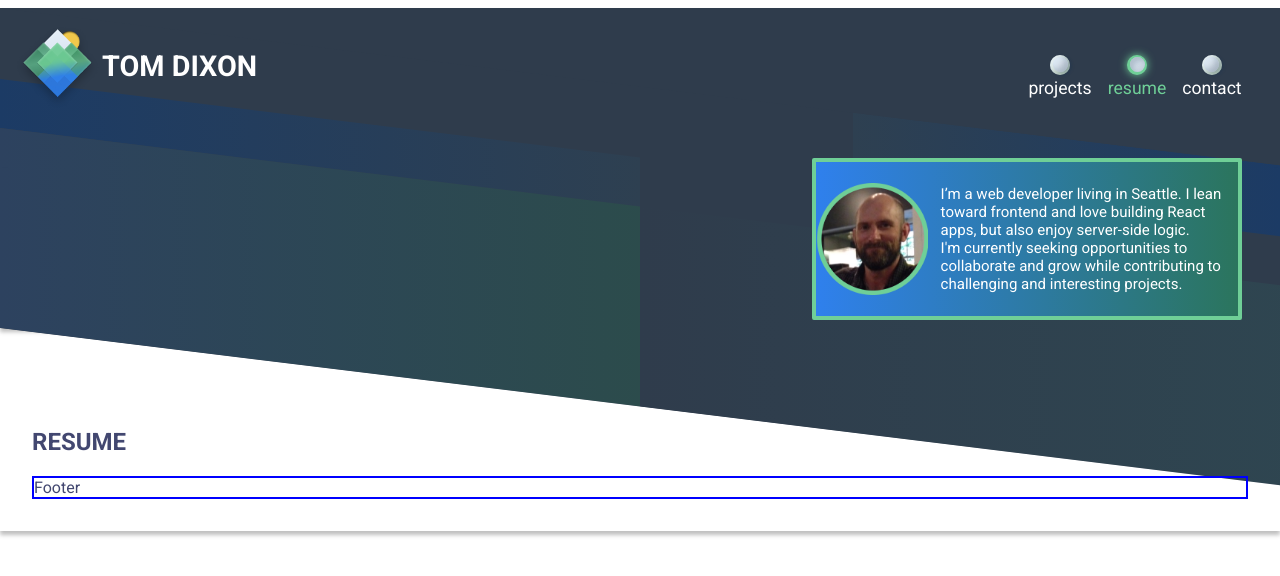
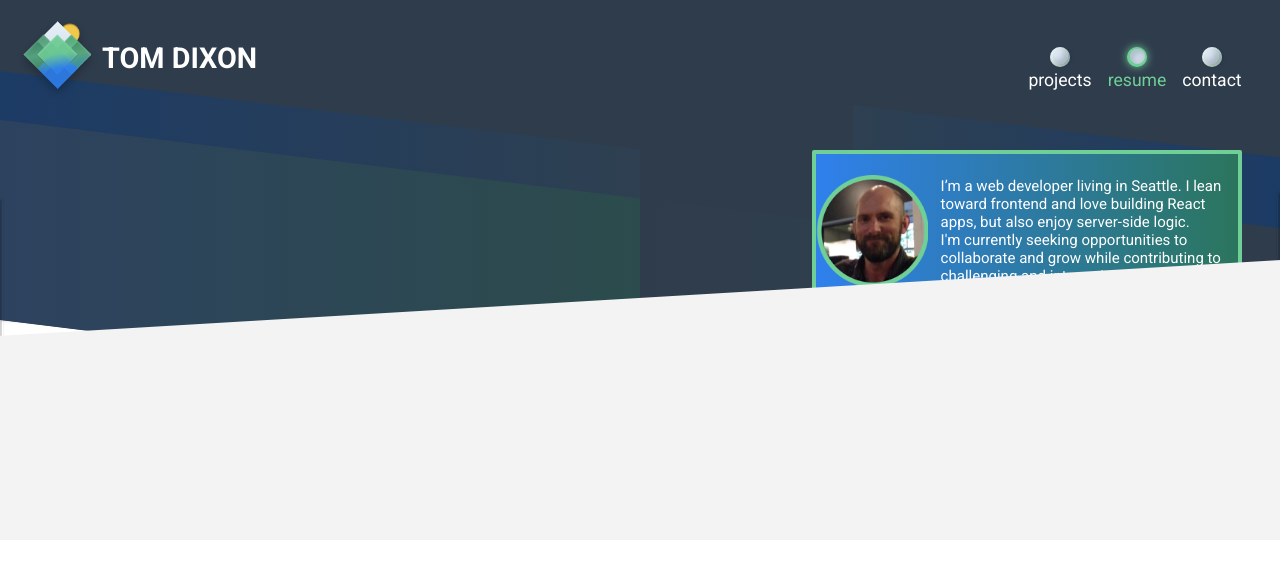
Before and after one commit to chefThomas/dev-folio, a React (Create React App) app: page /resume in a window 1280 px wide. Shown: the top 576 px of the page. Built offline with nearby package versions, Linux system fonts and the light colour scheme.

Commit message:
fix #14 and solve page box-shadow undoc'd issue

```diff
--- a/src/components/Footer.jsx
+++ b/src/components/Footer.jsx
@@ -1,7 +1,4 @@
 import React from "react";
-
-const Footer = (props) => (
-  <footer style={{ border: "2px solid blue" }}>Footer</footer>
-);
+const Footer = (props) => <footer className='Footer'></footer>;
 
 export default Footer;
--- a/src/components/Page.jsx
+++ b/src/components/Page.jsx
@@ -1,7 +1,14 @@
 import React from "react";
 
-const Page = ({ children }) => {
-  return <section className='Page'>{children}</section>;
+const Page = ({ children, styles }) => {
+  return (
+    <section className={`Page ${styles}`}>
+      {" "}
+      <div className='Page__left-shadow'></div>
+      <div className='Page__right-shadow'></div>
+      {children}
+    </section>
+  );
 };
 
 export default Page;
--- a/src/components/ProjectsPage.jsx
+++ b/src/components/ProjectsPage.jsx
@@ -62,6 +62,7 @@ const ProjectsPage = () => {
         liveSiteUrl='https://chefthomas.github.io/pluma/'
         repoUrl='https://github.com/chefThomas/pluma'
       />
+
       <Footer />
     </Page>
   );
--- a/src/stylesheets/css/main.css
+++ b/src/stylesheets/css/main.css
@@ -13,9 +13,10 @@ html {
 body {
   font-family: Roboto, sans-serif;
   max-width: 1300px;
-  box-shadow: 0px 4px 4px rgba(0, 0, 0, 0.25);
+  box-shadow: 0px 0px 4px rgba(0, 0, 0, 0.25);
   margin-left: auto;
-  margin-right: auto; }
+  margin-right: auto;
+  margin-top: 0; }
 
 button {
   all: unset;
@@ -133,7 +134,7 @@ button:focus {
   .Button-on-light-bg {
     color: #2f3c4c;
     border: 1px solid #2f3c4c;
-    box-shadow: 0px 4px 4px rgba(0, 0, 0, 0.25);
+    box-shadow: 0px 0px 4px rgba(0, 0, 0, 0.25);
     transition: all 0.4s; }
     .Button-on-light-bg:hover {
       transform: translateY(1px);
@@ -211,7 +212,12 @@ button:focus {
     font-size: calc(13px + 0.16vw); }
 
 .Footer {
-  border: 1px solid red; }
+  position: absolute;
+  bottom: -12%;
+  left: -3px;
+  width: calc(100% + 5px);
+  height: 300px;
+  background-image: url("../../static/svgs/bottom.svg"); }
 
 .GlobalNav {
   position: absolute;
@@ -290,9 +296,22 @@ button:focus {
   width: 100%;
   padding-top: 30vh;
   color: #424770;
-  box-shadow: 0px 4px 4px rgba(0, 0, 0, 0.25);
   margin-left: auto;
   margin-right: auto; }
+  .Page__left-shadow {
+    position: absolute;
+    bottom: -10%;
+    left: 2px;
+    height: 98%;
+    width: 1px;
+    box-shadow: -2px 0 3px 1px rgba(0, 0, 0, 0.25); }
+  .Page__right-shadow {
+    position: absolute;
+    right: 2px;
+    bottom: -10%;
+    height: 100%;
+    width: 1px;
+    box-shadow: 2px 0 3px 1px rgba(0, 0, 0, 0.25); }
 
 .Icon {
   height: 100%;
--- a/src/stylesheets/scss/modules/_variables.scss
+++ b/src/stylesheets/scss/modules/_variables.scss
@@ -16,7 +16,7 @@ $white: rgb(255, 255, 255);
 $light-gray: rgb(243, 243, 243);
 
 // project cards, contact form
-$box-shadow: 0px 4px 4px rgba(0, 0, 0, 0.25);
+$box-shadow: 0px 0px 4px rgba(0, 0, 0, 0.25);
 
 // box radius
 $radius: 10px;
--- a/src/stylesheets/scss/partials/_Footer.scss
+++ b/src/stylesheets/scss/partials/_Footer.scss
@@ -1,3 +1,9 @@
 .Footer {
-  border: 1px solid red;
+  position: absolute;
+  bottom: -12%;
+  left: -3px;
+  width: calc(100% + 5px);
+  height: 300px;
+  // border: 1px solid red;
+  background-image: url("../../static/svgs/bottom.svg");
 }
--- a/src/stylesheets/scss/partials/_Page.scss
+++ b/src/stylesheets/scss/partials/_Page.scss
@@ -5,7 +5,27 @@
   width: 100%;
   padding-top: 30vh;
   color: $dark-on-light;
-  box-shadow: $box-shadow;
   margin-left: auto;
   margin-right: auto;
+
+  &__left-shadow {
+    position: absolute;
+    bottom: -10%;
+    left: 2px;
+    height: 98%;
+    width: 1px;
+    // border: 1px solid red;
+    box-shadow: -2px 0 3px 1px rgba(0, 0, 0, 0.25);
+  }
+
+  &__right-shadow {
+    position: absolute;
+    right: 2px;
+    bottom: -10%;
+    height: 100%;
+    width: 1px;
+    box-shadow: 2px 0 3px 1px rgba(0, 0, 0, 0.25);
+  }
 }
+
+// $box-shadow: 0px 0px 4px rgba(0, 0, 0, 0.25);
--- a/src/stylesheets/scss/partials/_base.scss
+++ b/src/stylesheets/scss/partials/_base.scss
@@ -24,6 +24,7 @@ body {
   box-shadow: $box-shadow;
   margin-left: auto;
   margin-right: auto;
+  margin-top: 0;
 }
 
 // reset button styling
```
Also changed, not shown: src/static/svgs/bottom.svg (added).
